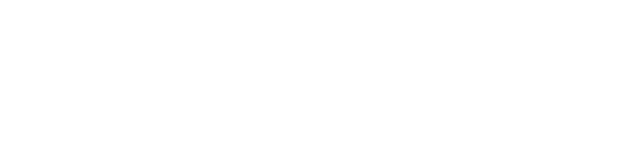
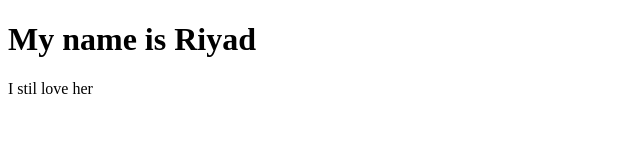
Before and after one commit to riyadfromspace/4th.repo, a plain HTML site: page index.html in a window 1280 px wide. Shown: the whole page, without its empty margins (0-640 px from the left). Drawn offline with Linux system fonts and the light colour scheme.

Commit message:
added header

```diff
--- a/index.html
+++ b/index.html
@@ -7,6 +7,7 @@
     <title>Hi</title>
 </head>
 <body>
-
+    <h1>My name is Riyad</h1>
+    <p>I stil  love her</p>
 </body>
 </html>
```
